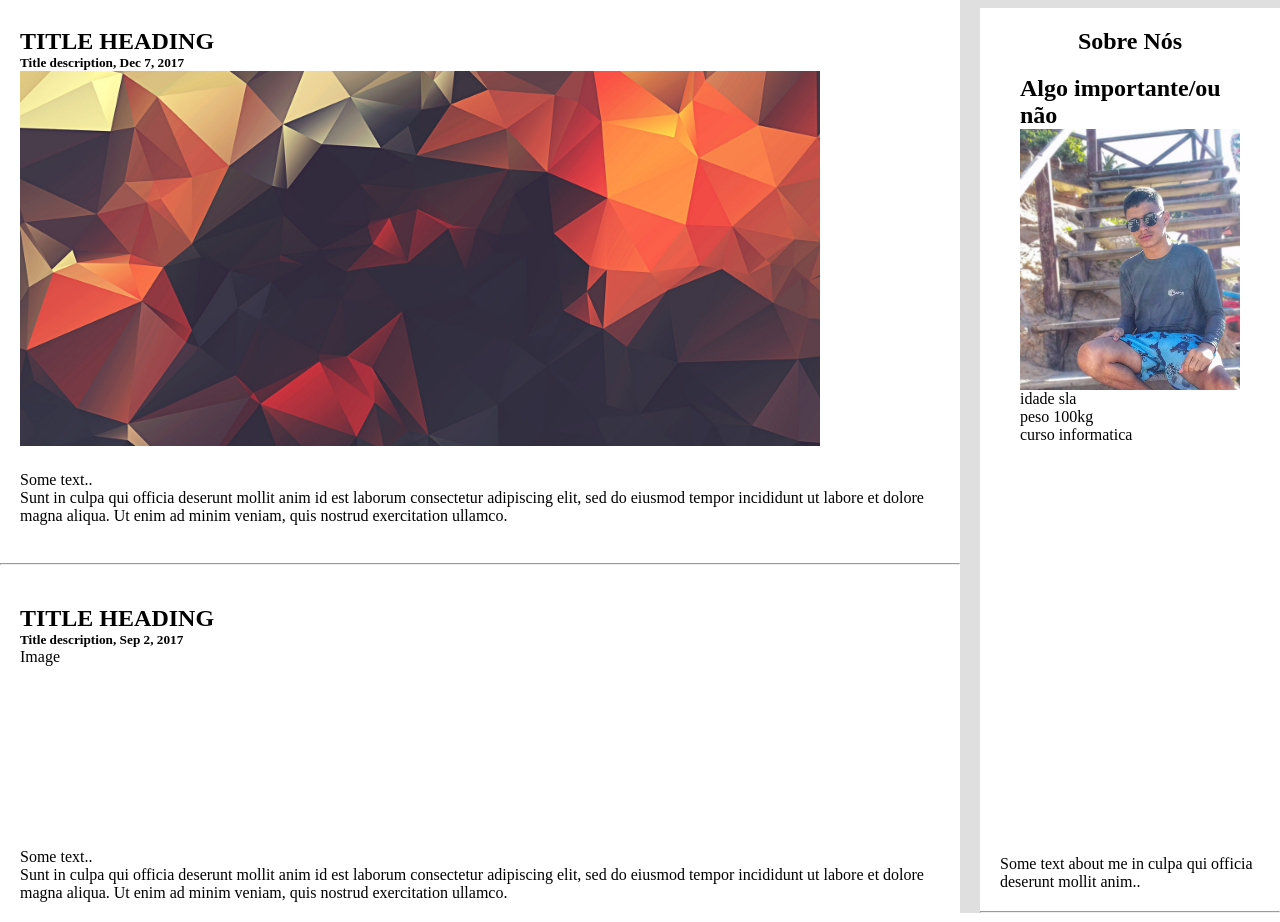
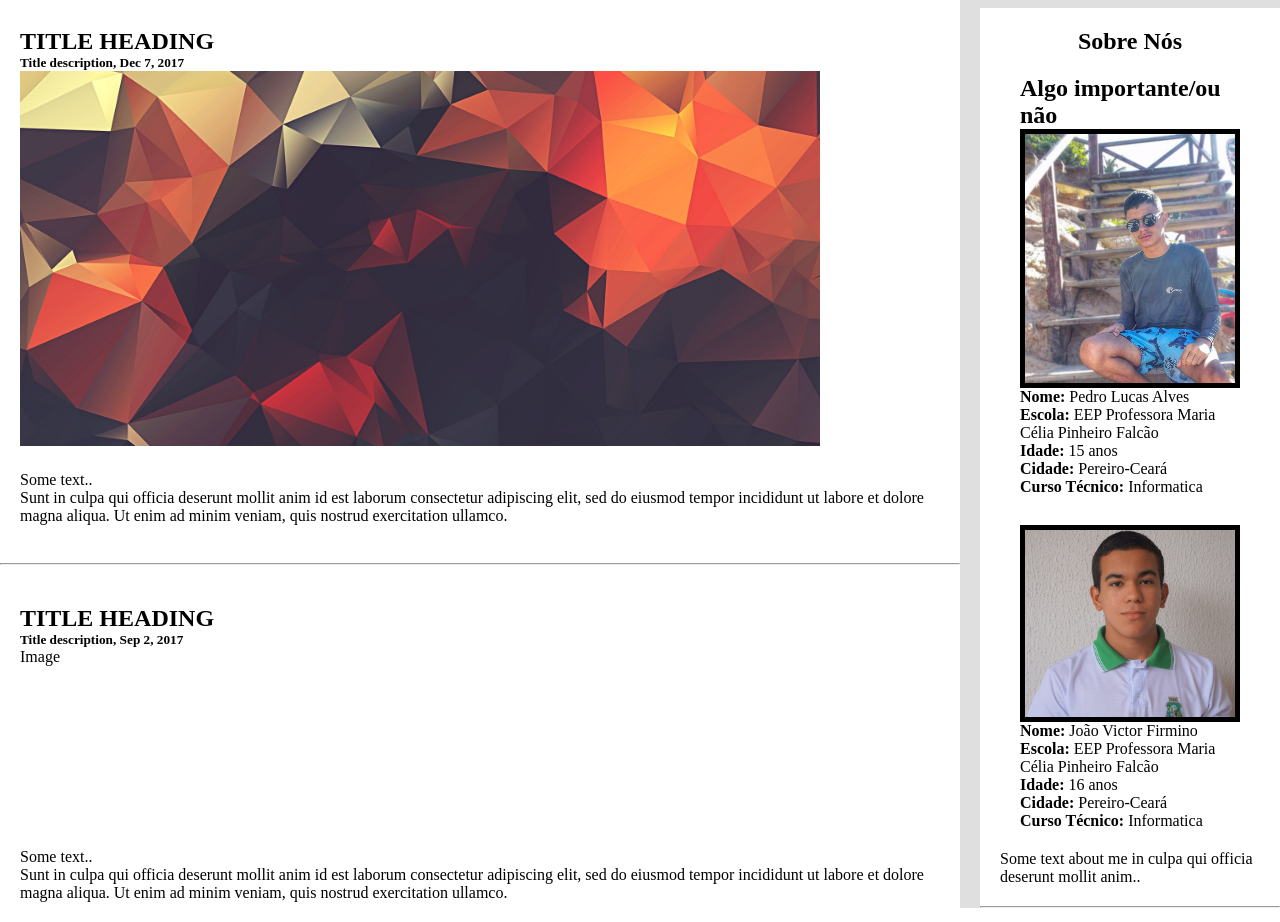
Before and after one commit to joaofvic/prova, a plain HTML site: page index.html in a window 1280 px wide. Shown: the part 684-1606 px from the top of the page. Drawn offline with Linux system fonts and the light colour scheme.

Commit message:
about me feito

```diff
--- a/css/styles.css
+++ b/css/styles.css
@@ -164,8 +164,8 @@ section {
   }
 
 .container:hover .overlay {
-	bottom: 16%;
-	height: 84%;
+	bottom: 29%;
+	height: 71%;
   }
 
 .text {
@@ -179,3 +179,48 @@ section {
 	transform: translate(-50%, -50%);
 	-ms-transform: translate(-50%, -50%);
   }
+
+/* jv */
+#jv {
+	position: relative;
+	width: 100%;
+	padding: 20px;
+  }
+
+.image {
+	display: block;
+	width: 100%;
+	height: auto;
+  }
+
+#overlay {
+	position: absolute;
+	bottom: 100%;
+	left: 0;
+	right: 0;
+	background-color: #008CBA;
+	overflow: hidden;
+	width: 85%;
+	height:0;
+	transition: .5s ease;
+	top: 6%;
+
+  }
+
+#jv:hover #overlay {
+	bottom: 25px;
+	height: 196px;
+
+  }
+
+.text {
+	white-space: nowrap;
+	color: white;
+	font-size: 20px;
+	position: absolute;
+	overflow: hidden;
+	top: 50%;
+	left: 50%;
+	transform: translate(-50%, -50%);
+	-ms-transform: translate(-50%, -50%);
+  }
--- a/index.html
+++ b/index.html
@@ -69,16 +69,17 @@
 		<div class="rightcolumn">
 		  <div class="card">
 			<h2 align="center">Sobre Nós</h2>
-			<div class="pedrolucas" style="height:800px;">
+			<div class="pedrolucas" style="height:450px;">
 				<h2>Algo importante/ou não</h2>
 
 				<div class="container">
-				  <img src="images/pedro.jpg" width="240px" alt="Avatar" class="image">
+				  <img src="images/pedro.jpg" width="240px" alt="Avatar" border="5px" class="image">
 				  <p>
-					  idade sla<br>
-					  peso 100kg<br>
-					curso informatica<br>
-
+					<b>Nome:</b> Pedro Lucas Alves<br>
+					<b>Escola:</b> EEP Professora Maria Célia Pinheiro Falcão<br>
+					<b>Idade:</b> 15 anos<br>
+					<b>Cidade:</b> Pereiro-Ceará<br>
+					<b>Curso Técnico:</b> Informatica
 				  </p>
 				 <div class="overlay">
 					<div class="text">Pedro</div>
@@ -86,6 +87,20 @@
 				  </div>
 				</div>
 			</div>
+
+			<div id="jv">
+				<img src="images/jooj.jpeg" width="230px" alt="Avatar" border="5px" class="image">
+				<p>
+					<b>Nome:</b> João Victor Firmino<br>
+					<b>Escola:</b> EEP Professora Maria Célia Pinheiro Falcão<br>
+					<b>Idade:</b> 16 anos<br>
+					<b>Cidade:</b> Pereiro-Ceará<br>
+					<b>Curso Técnico:</b> Informatica
+				  </p>
+				<div id="overlay">
+				  <div class="text">Hello World</div>
+				</div>
+			  </div>
 			<p>Some text about me in culpa qui officia deserunt mollit anim..</p>
 		  </div>
 	<hr>
```
Also changed, not shown: images/jooj.jpeg (added).
